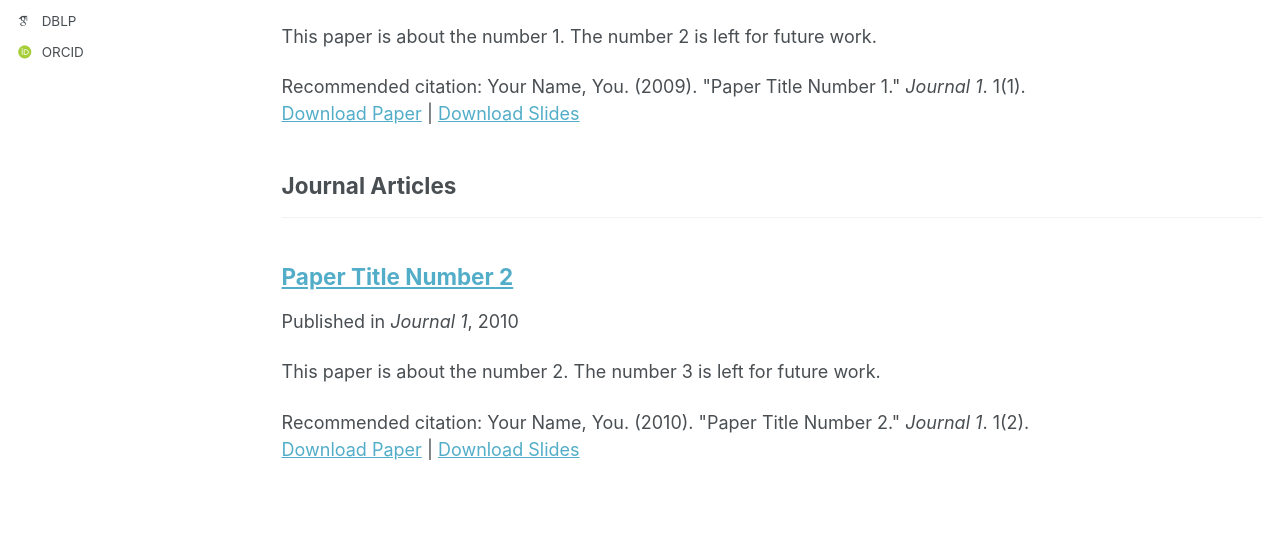
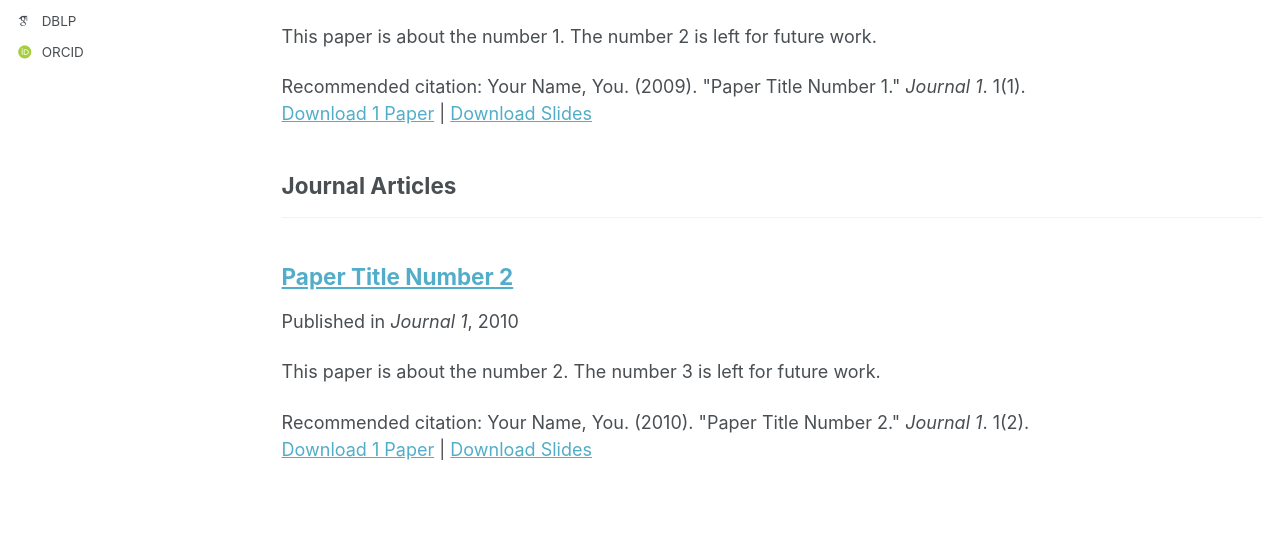
Before and after one commit to nairenc/nairenc.github.io, a Jekyll site: the page built from _pages/publications.html, in a window 1280 px wide and 1305 px high. Shown: the part 411-960 px from the top of the window. Built offline with Jekyll 4.4.1, drawn with Linux system fonts in a browser that asks for light colours; some web fonts are replaced.

Commit message:
Update archive-single.html

```diff
--- a/_includes/archive-single.html
+++ b/_includes/archive-single.html
@@ -53,15 +53,15 @@
     {% endif %}
 
     {% if post.citation and post.paperurl and post.slidesurl %}
-      <p>Recommended citation: {{ post.citation }}<br /><a href="{{ post.paperurl }}">Download Paper</a> | <a href="{{ post.slidesurl }}">Download Slides</a></p>
+      <p>Recommended citation: {{ post.citation }}<br /><a href="{{ post.paperurl }}">Download 1 Paper</a> | <a href="{{ post.slidesurl }}">Download Slides</a></p>
     {% elsif post.citation and post.paperurl %}
-      <p>Recommended citation: {{ post.citation }}<br /><a href="{{ post.paperurl }}">Download Paper</a></p>
+      <p>Recommended citation: {{ post.citation }}<br /><a href="{{ post.paperurl }}">Download 2 Paper</a></p>
     {% elsif post.citation and post.slidesurl %}
       <p>Recommended citation: {{ post.citation }}<br /><a href="{{ post.slidesurl }}">Download Slides</a></p>
     {% elsif post.citation %}
       <p>Recommended citation: {{ post.citation }}</p>
     {% elsif post.paperurl %}
-      <p><a href=" {{ post.paperurl }} ">Download Paper</a></p>
+      <p><a href=" {{ post.paperurl }} ">Download 3 Paper</a></p>
     {% elsif post.slidesurl %}
       <p>Download <a href="{{ post.slidesurl }}">Download Slides</a></p></p>
     {% endif %}
```
